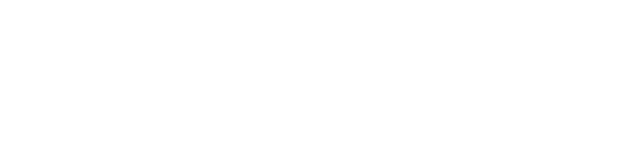
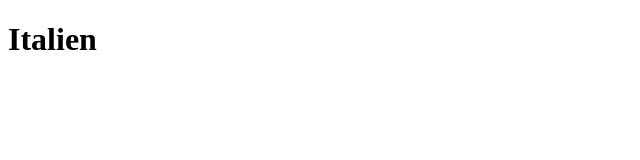
Before and after one commit to Maxouxou77/italiano, a plain HTML site: page index.html in a window 1280 px wide. Shown: the whole page, without its empty margins (0-640 px from the left). Drawn offline with Linux system fonts and the light colour scheme.

Commit message:
Update index.html

```diff
--- a/index.html
+++ b/index.html
@@ -7,6 +7,6 @@
     <title>Italien 4B</title>
 </head>
 <body>
-
+    <h1>Italien</h1>
 </body>
 </html>
```
